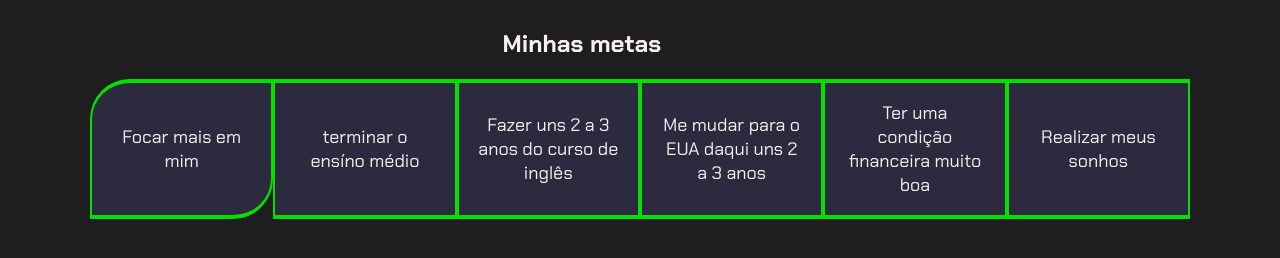
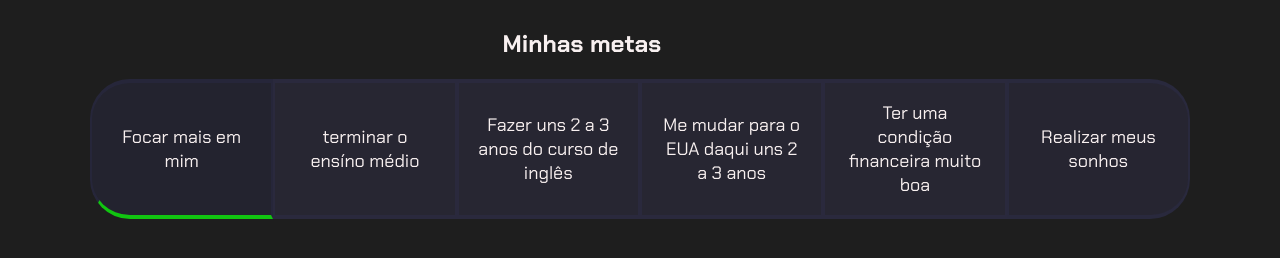
Before and after one commit to FLOUBCKF/vscode-3f, a plain HTML site: page index.html in a window 1280 px wide. Drawn offline with Linux system fonts and the light colour scheme.

Commit message:
Add files via upload

```diff
--- a/index.html
+++ b/index.html
@@ -12,13 +12,14 @@
     <section class="conteudo-principal">
         <h2 class="titulo-principal">Minhas metas<span></span></h2>
         <div class="botoes">
-            <button class="botao">Focar mais em mim</button>
+            <button class="botao ativo">Focar mais em mim</button>
             <button class="botao">terminar o ensíno médio</button>
             <button class="botao">Fazer uns 2 a 3 anos do curso de inglês</button>
             <button class="botao">Me mudar para o EUA daqui uns 2 a 3 anos</button>
             <button class="botao">Ter uma condição financeira muito boa</button>
             <button class="botao">Realizar meus sonhos</button>
         </div>
+        <script src="main.js"></script>
     </section>
 </body>
 </html>
--- a/main.js
+++ b/main.js
@@ -0,0 +1,2 @@
+const botoes = document.querySelectorAll(".botao");
+console.log(botoes);
--- a/style.css
+++ b/style.css
@@ -1,10 +1,10 @@
 @import url('https://fonts.googleapis.com/css2?family=Chakra+Petch:wght@400;700&display=swap');
 :root {
     --cor-de-fundo: #1E1E1E;
-    --verde: #129b00;
+    --verde: #11c511;
     --branco: #f8f0f0;
-    --botao-ativo: #07df00;
-    --botao-inativo: rgba(58, 55, 94, 0.5);
+    --botao-ativo: #30305552;
+    --botao-inativo: rgba(58, 55, 94, 0.308);
     --texto-fundo: rgba(58, 55, 94, 0.3);
 }
 body{
@@ -51,6 +51,13 @@ body{
         display: flex;
     }
     .botao:first-child{
-        border-radius: 40px 0 40px 0;
+        border-radius: 40px 0 0 40px;
+    }
+    .botao:last-child{
+        border-radius: 0     40px 40px 0;
+    }
+    .ativo{
+        background-color: var(--botao-ativo);
+        border-bottom: 4px solid var(--verde);
     }
 }
```
